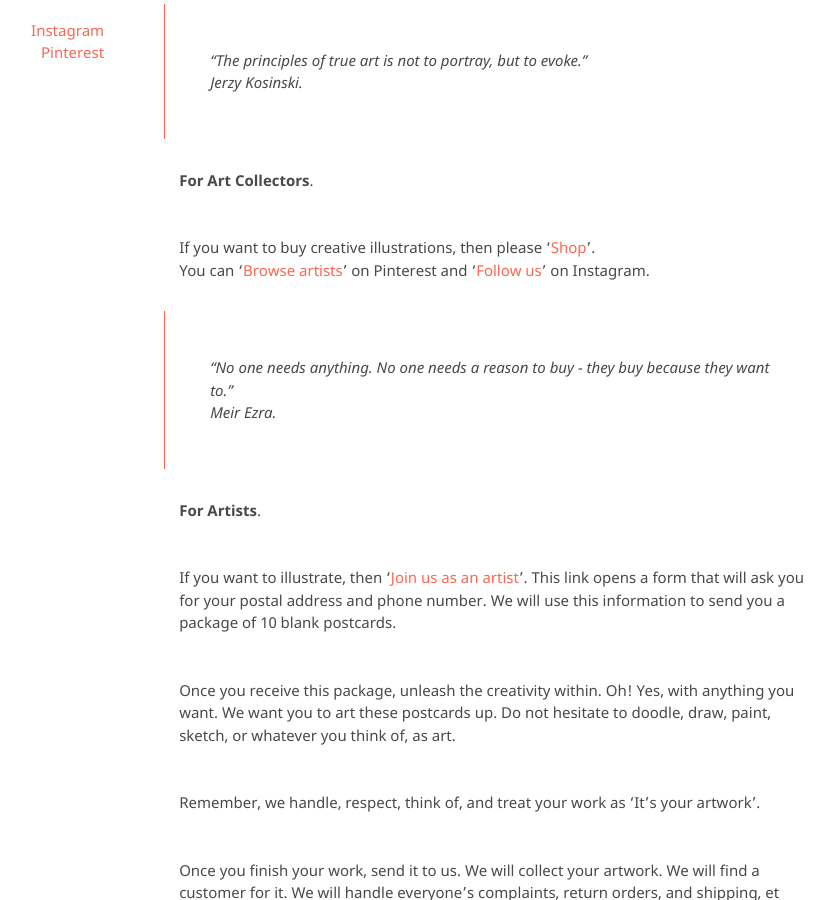
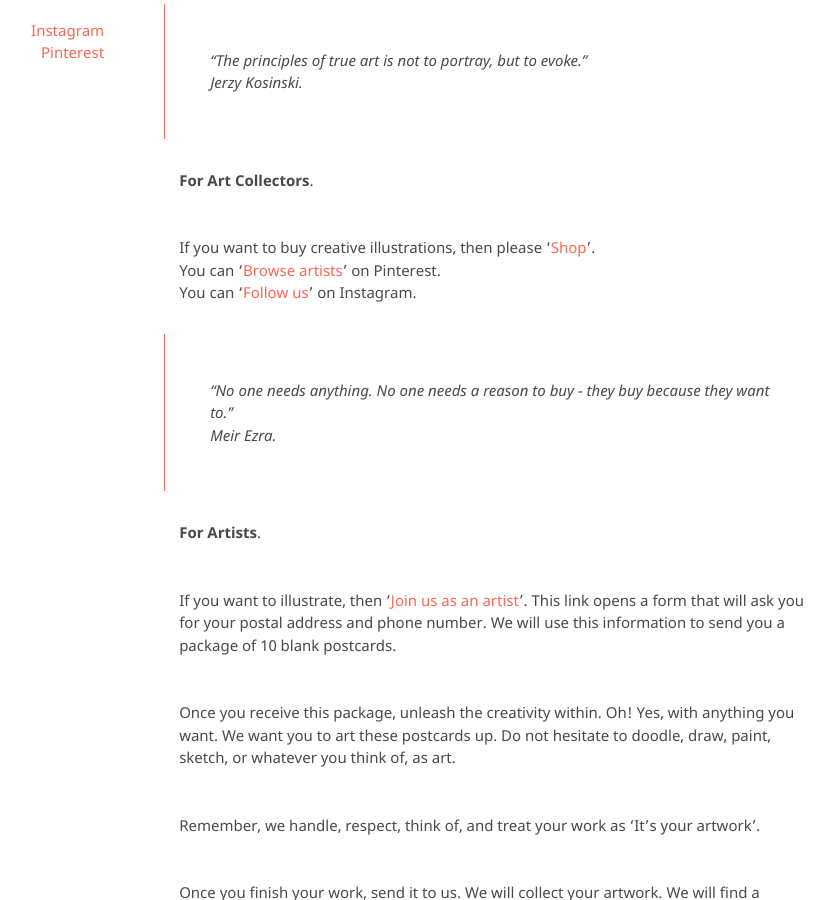
Before and after one commit to kvshvlin/yourmailproject, a Jekyll site: the page built from index.md, in a window 1280 px wide and 900 px high, scrolled down 364 px. Shown: the whole window, without its empty margins (249-1083 px from the left). Built offline with Jekyll 4.4.1, drawn with Linux system fonts in a browser that asks for light colours; our own code applies the rules of GitHub Pages for plain Markdown files.

Commit message:
Update index.md

```diff
--- a/index.md
+++ b/index.md
@@ -8,7 +8,8 @@ We are an art collective. We ask artists to illustrate postcards. We sell these
 **For Art Collectors**.
 
 If you want to buy creative illustrations, then please '<a href="https://yourmailproject.stores.instamojo.com" target="_blank">Shop</a>'.
-You can '<a href="https://in.pinterest.com/yourmailproject" target="_blank">Browse artists</a>' on Pinterest and '<a href="https://www.instagram.com/yourmailproject" target="_blank">Follow us</a>' on Instagram.
+You can '<a href="https://in.pinterest.com/yourmailproject" target="_blank">Browse artists</a>' on Pinterest.
+You can '<a href="https://www.instagram.com/yourmailproject" target="_blank">Follow us</a>' on Instagram.
 
 > "No one needs anything. No one needs a reason to buy - they buy because they want to."
 > Meir Ezra.
```
